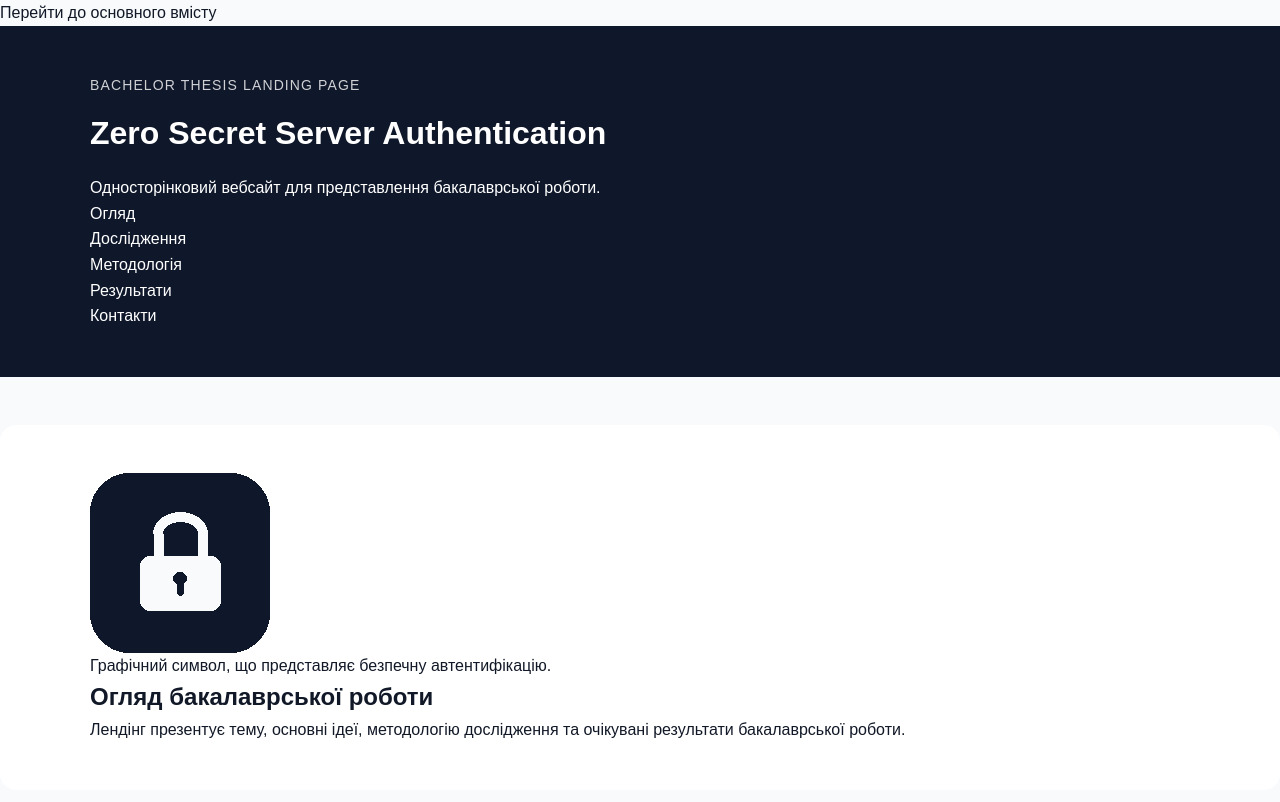
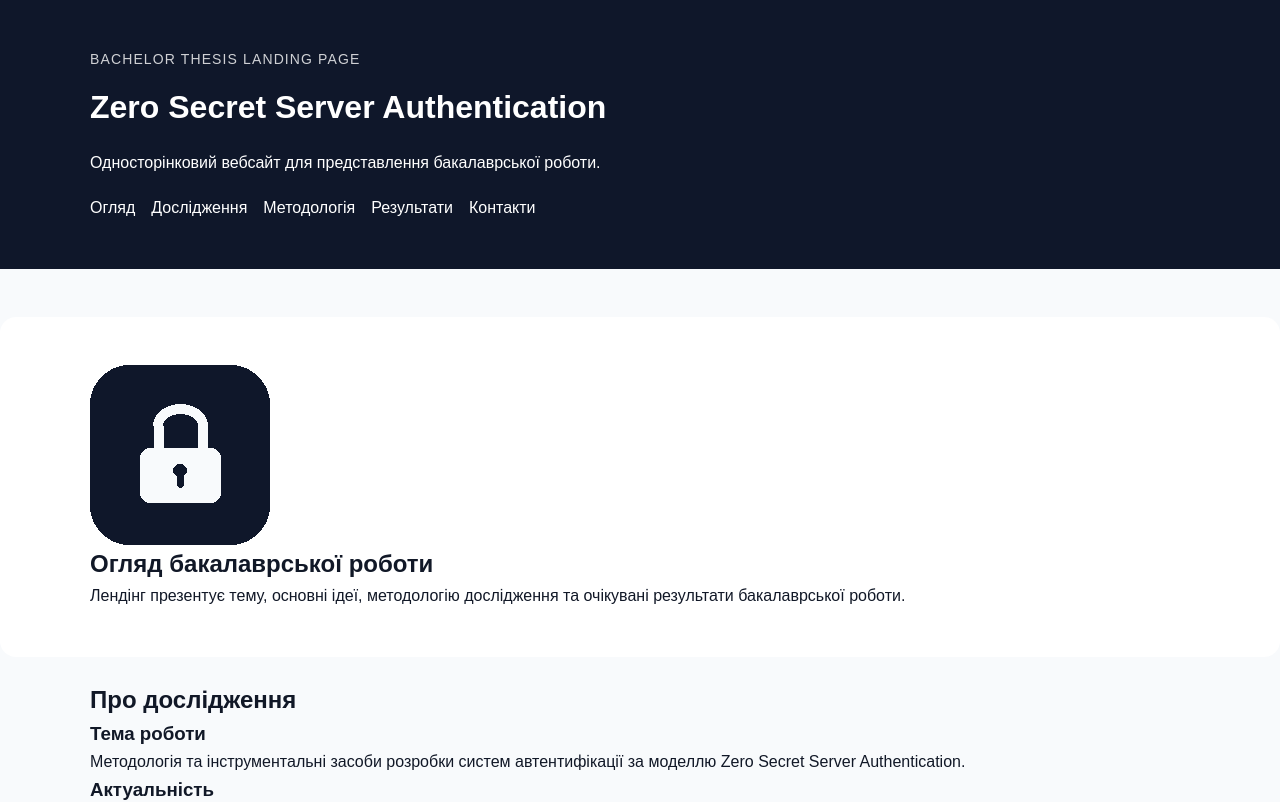
Before and after one commit to elaizav/zero-secret-auth-landing, a plain HTML site: page index.html in a window 1280 px wide. Shown: the top 802 px of the page. Drawn offline with Linux system fonts and the light colour scheme.

Commit message:
feat: improve semantic structure and accessibility

```diff
--- a/styles.css
+++ b/styles.css
@@ -90,3 +90,42 @@ a {
   border-radius: 16px;
   margin: 24px auto;
 }
+.skip-link {
+  position: absolute;
+  left: -9999px;
+  top: 0;
+  background: #ffffff;
+  color: #0f172a;
+  padding: 12px 16px;
+  z-index: 1000;
+  border-radius: 8px;
+}
+
+.skip-link:focus {
+  left: 16px;
+  top: 16px;
+}
+
+.visually-hidden {
+  position: absolute;
+  width: 1px;
+  height: 1px;
+  padding: 0;
+  margin: -1px;
+  overflow: hidden;
+  clip: rect(0, 0, 0, 0);
+  white-space: nowrap;
+  border: 0;
+}
+
+.site-nav ul {
+  display: flex;
+  flex-wrap: wrap;
+  gap: 16px;
+  margin-top: 20px;
+}
+
+.site-nav a:focus-visible,
+.site-nav a:hover {
+  text-decoration: underline;
+}
```
